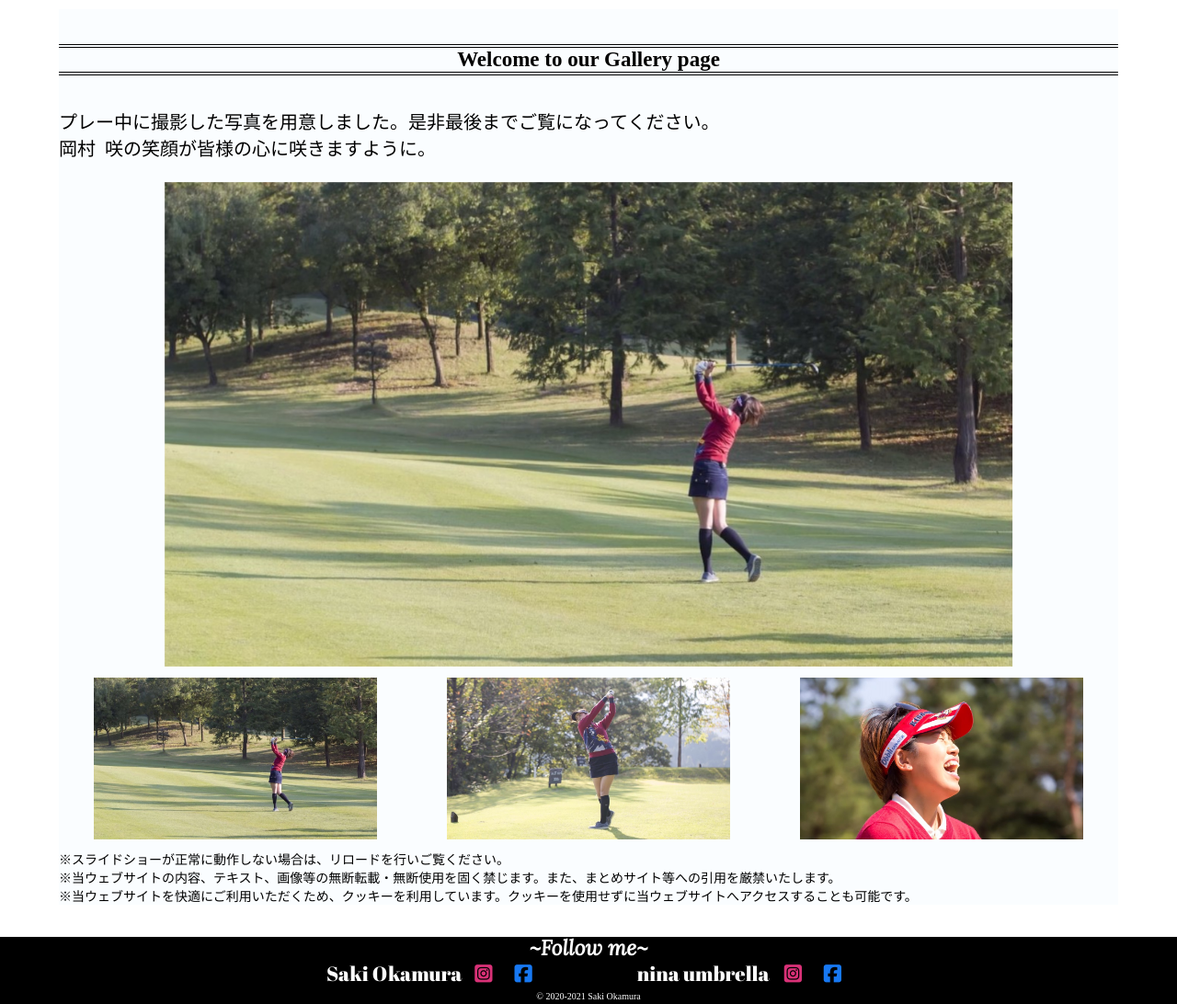
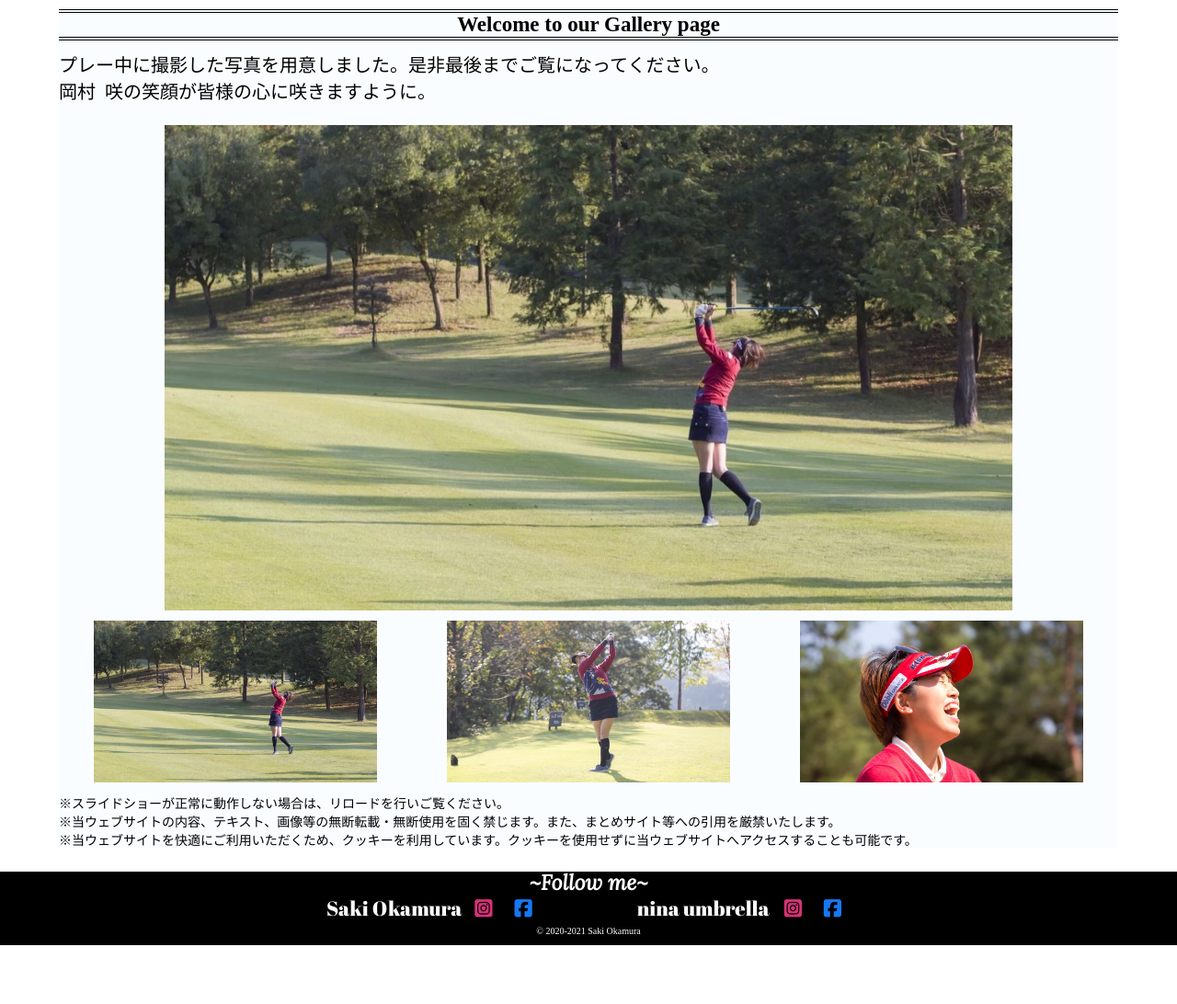
Before and after one commit to herorugby/first_saki_okamura_website, a plain HTML site: page gallery.html in a window 1280 px wide. Shown: the part 145-1237 px from the top of the page at 92% size. After the commit the page ends 1173 px from the top, so only its background shows below. Drawn offline with nearby package versions, Linux system fonts and the light colour scheme.

Commit message:
small check

```diff
--- a/stylesheets/gallery.css
+++ b/stylesheets/gallery.css
@@ -12,7 +12,6 @@
 /* css less than 559px ~mobile.ver~ */
 .wrap-main {
   margin: 1% 5% 2%;
-  padding-top: 3%;
   background-color: #fafdff;
   font-family: "Noto Serif JP", serif;
 }
@@ -86,7 +85,6 @@
 @media screen and (min-width: 560px) {
   .wrap-main {
     margin: 1% 3% 3%;
-    padding-top: 3%;
   }
 
   .main__contents__title {
@@ -123,7 +121,6 @@
 @media screen and (min-width: 960px) {
   .wrap-main {
     margin: 1% 5% 2%;
-    padding-top: 3%;
   }
 
   .main__contents__title {
@@ -131,7 +128,7 @@
   }
 
   .main__contents__description_slide-show {
-    margin: 3% auto 2%;
+    margin: 1% auto;
     font-size: 1.25rem;
   }
 
@@ -150,7 +147,7 @@
   }
 
   .site__caution {
-    margin: 1% auto 3%;
+    margin: 1% auto;
     font-size: 0.875rem;
   }
 
```
